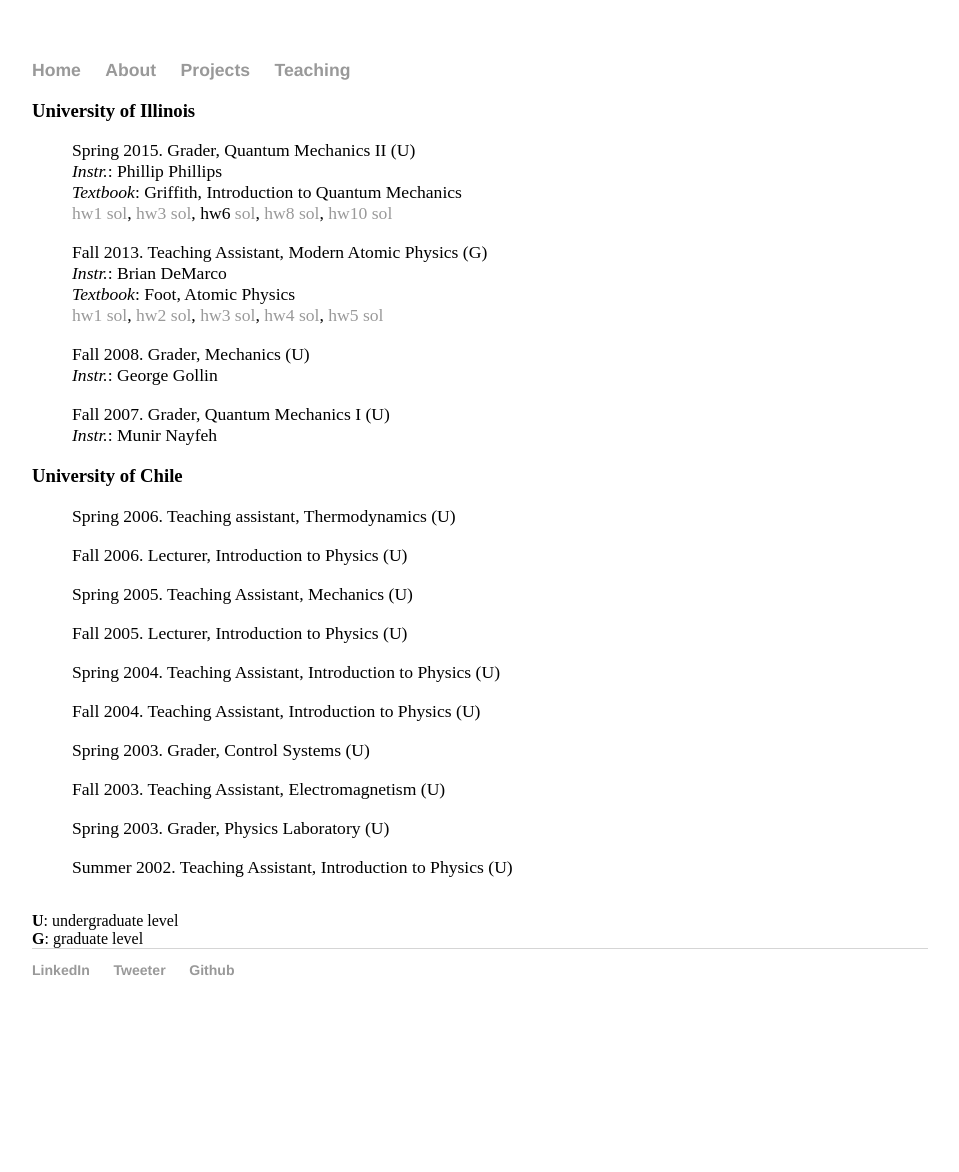
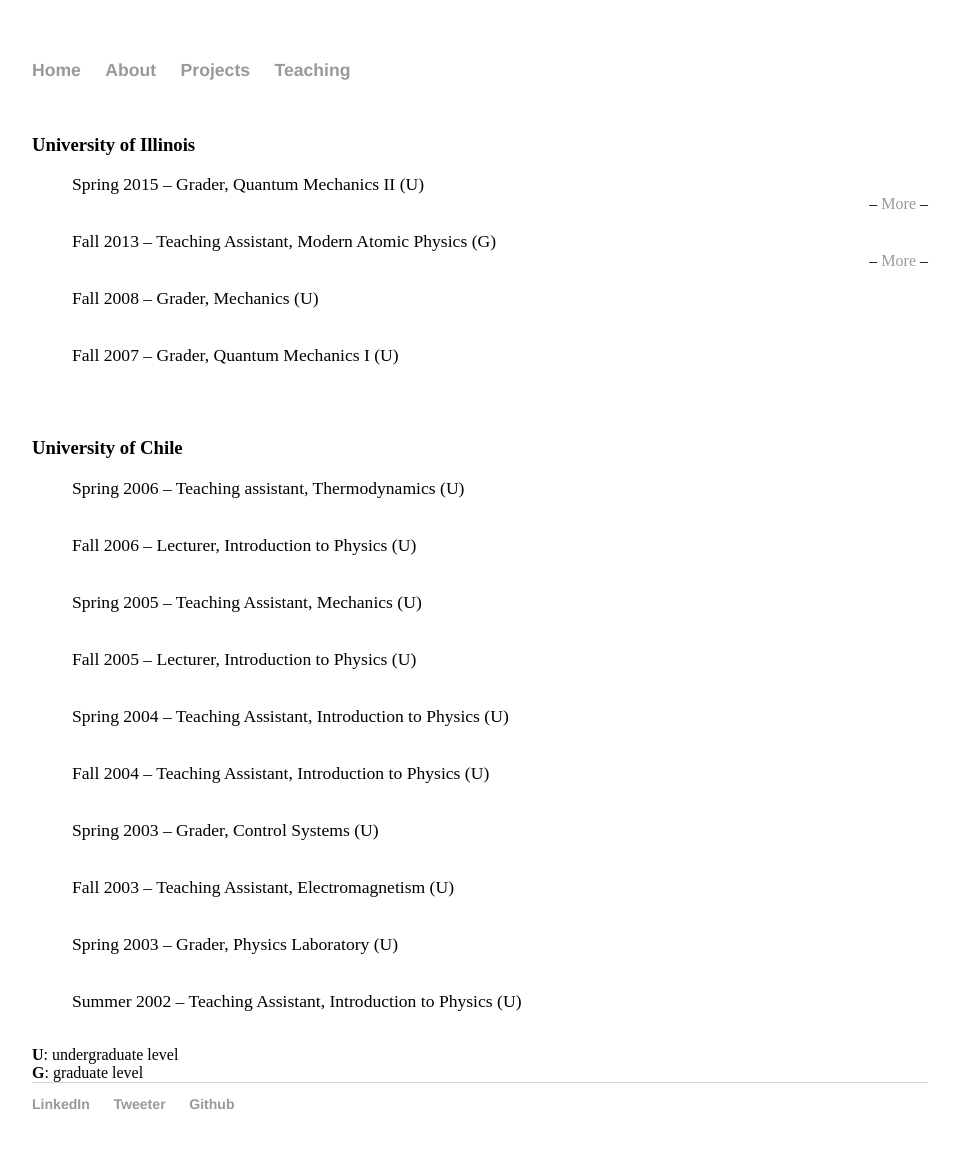
Before and after one commit to davidchenlee/davidchenlee.github.io, a Jekyll site: the page built from teaching/teaching.html, in a window 1280 px wide. Shown: the whole page, without its empty margins (160-1119 px from the left). Built offline with Jekyll 4.4.1, drawn with Linux system fonts in a browser that asks for light colours; before the commit the page ends 1038 px from its top, so only the background shows below that.

Commit message:
Add collapsible blocks to 'teaching'

```diff
--- a/_layouts/default.html
+++ b/_layouts/default.html
@@ -17,6 +17,12 @@
 			display:none;
 			}
 			div#expand4{
+			display:none;
+			}
+			div#expand10{
+			display:none;
+			}
+			div#expand11{
 			display:none;
 			}
 			</style>
@@ -40,9 +46,9 @@
 			<nav>
 	    		<ul>
 	        		<li><a href="/">Home</a></li>
-		        	<li><a href="/about/about">About</a></li>
+		        	<li><a href="/About/about">About</a></li>
 							<li><a href="/projects">Projects</a></li>
-							<li><a href="/teaching/teaching">Teaching</a></li>
+							<li><a href="/Teaching/teaching">Teaching</a></li>
 	    		</ul>
 			</nav>
 
--- a/teaching/teaching.html
+++ b/teaching/teaching.html
@@ -2,77 +2,95 @@
 layout: default
 title: David Chen
 ---
-
+<br>
 <h3>University of Illinois</h3>
 
 <ul style="list-style-type:none">
 
-<li>Spring 2015. Grader, Quantum Mechanics II (U)
-<br><i>Instr.</i>: Phillip Phillips
-<br><i>Textbook</i>: Griffith, Introduction to Quantum Mechanics
-<br>
+<li>Spring 2015 – Grader, Quantum Mechanics II (U)</li>
+  <div align="right"> – <a href="javascript:;" onclick=show("expand10")>More</a> –</div>
+  <div id="expand10"><!-- Content Goes here -->
+    <ul style="list-style-type:square">
+      <li><i>Instr.</i>: Phillip Phillips</li>
+      <li><i>Textbook</i>: Griffith, Introduction to Quantum Mechanics</li>
+      <li>
         <a href="QM/HW1.pdf">hw1</a> <a href="QM/HW1sol.pdf">sol</a>,
         <a href="QM/HW3.pdf">hw3</a> <a href="QM/HW3sol.pdf">sol</a>,
           hw6                          <a href="QM/HW6sol.pdf">sol</a>,
         <a href="QM/HW8.pdf">hw8</a> <a href="QM/HW8sol.pdf">sol</a>,
         <a href="QM/HW10.pdf">hw10</a> <a href="QM/HW10sol.pdf">sol</a>
       </li>
+    </ul>
+  </div>
 <br>
 
-<li>Fall 2013. Teaching Assistant, Modern Atomic Physics (G)
-<br><i>Instr.</i>: Brian DeMarco
-<br><i>Textbook</i>: Foot, Atomic Physics
-<br>
+<li>Fall 2013 – Teaching Assistant, Modern Atomic Physics (G)</li>
+<div align="right"> – <a href="javascript:;" onclick=show("expand11")>More</a> –</div>
+  <div id="expand11"><!-- Content Goes here -->
+    <ul style="list-style-type:square">
+      <li><i>Instr.</i>: Brian DeMarco</li>
+      <li><i>Textbook</i>: Foot, Atomic Physics</li>
+      <li>
         <a href="AMO/HW1.pdf">hw1</a> <a href="AMO/HW1sol.pdf">sol</a>,
         <a href="AMO/HW2.pdf">hw2</a> <a href="AMO/HW2sol.pdf">sol</a>,
         <a href="AMO/HW3.pdf">hw3</a> <a href="AMO/HW3sol.pdf">sol</a>,
         <a href="AMO/HW4.pdf">hw4</a> <a href="AMO/HW4sol.pdf">sol</a>,
         <a href="AMO/HW5.pdf">hw5</a> <a href="AMO/HW5sol.pdf">sol</a>
       </li>
+    </ul>
+  </div>
 <br>
 
-<li>Fall 2008. Grader, Mechanics (U)
-<br><i>Instr.</i>: George Gollin
-</li>
+<li>Fall 2008 – Grader, Mechanics (U)</li>
+<br>
 <br>
 
-<li>Fall 2007. Grader, Quantum Mechanics I (U)
-<br><i>Instr.</i>: Munir Nayfeh
-</li>
+<li>Fall 2007 – Grader, Quantum Mechanics I (U)</li>
 </ul>
 
+<br>
+<br>
 <h3>University of Chile</h3>
 
 <ul style="list-style-type:none">
 
-<li>Spring 2006. Teaching assistant, Thermodynamics (U)</li>
+<li>Spring 2006 – Teaching assistant, Thermodynamics (U)</li>
+<br>
 <br>
 
-<li>Fall 2006. Lecturer, Introduction to Physics (U)</li>
+<li>Fall 2006 – Lecturer, Introduction to Physics (U)</li>
+<br>
 <br>
 
-<li>Spring 2005. Teaching Assistant, Mechanics (U)</li>
+<li>Spring 2005 – Teaching Assistant, Mechanics (U)</li>
+<br>
 <br>
 
-<li>Fall 2005. Lecturer, Introduction to Physics (U)</li>
+<li>Fall 2005 – Lecturer, Introduction to Physics (U)</li>
+<br>
 <br>
 
-<li>Spring 2004. Teaching Assistant, Introduction to Physics (U)</li>
+<li>Spring 2004 – Teaching Assistant, Introduction to Physics (U)</li>
+<br>
 <br>
 
-<li>Fall 2004. Teaching Assistant, Introduction to Physics (U)</li>
+<li>Fall 2004 – Teaching Assistant, Introduction to Physics (U)</li>
+<br>
 <br>
 
-<li>Spring 2003. Grader, Control Systems (U)</li>
+<li>Spring 2003 – Grader, Control Systems (U)</li>
+<br>
 <br>
 
-<li>Fall 2003. Teaching Assistant, Electromagnetism (U)</li>
+<li>Fall 2003 – Teaching Assistant, Electromagnetism (U)</li>
+<br>
 <br>
 
-<li>Spring 2003. Grader, Physics Laboratory (U)</li>
+<li>Spring 2003 – Grader, Physics Laboratory (U)</li>
+<br>
 <br>
 
-<li>Summer 2002. Teaching Assistant, Introduction to Physics (U)</li>
+<li>Summer 2002 – Teaching Assistant, Introduction to Physics (U)</li>
 
 </ul>
 
```
Also changed, not shown: about/about.html (+6 -6 lines), index.html (+2 -6 lines), projects.html (+9 -4 lines). Lines whose indentation alone changed are shown as unchanged.
